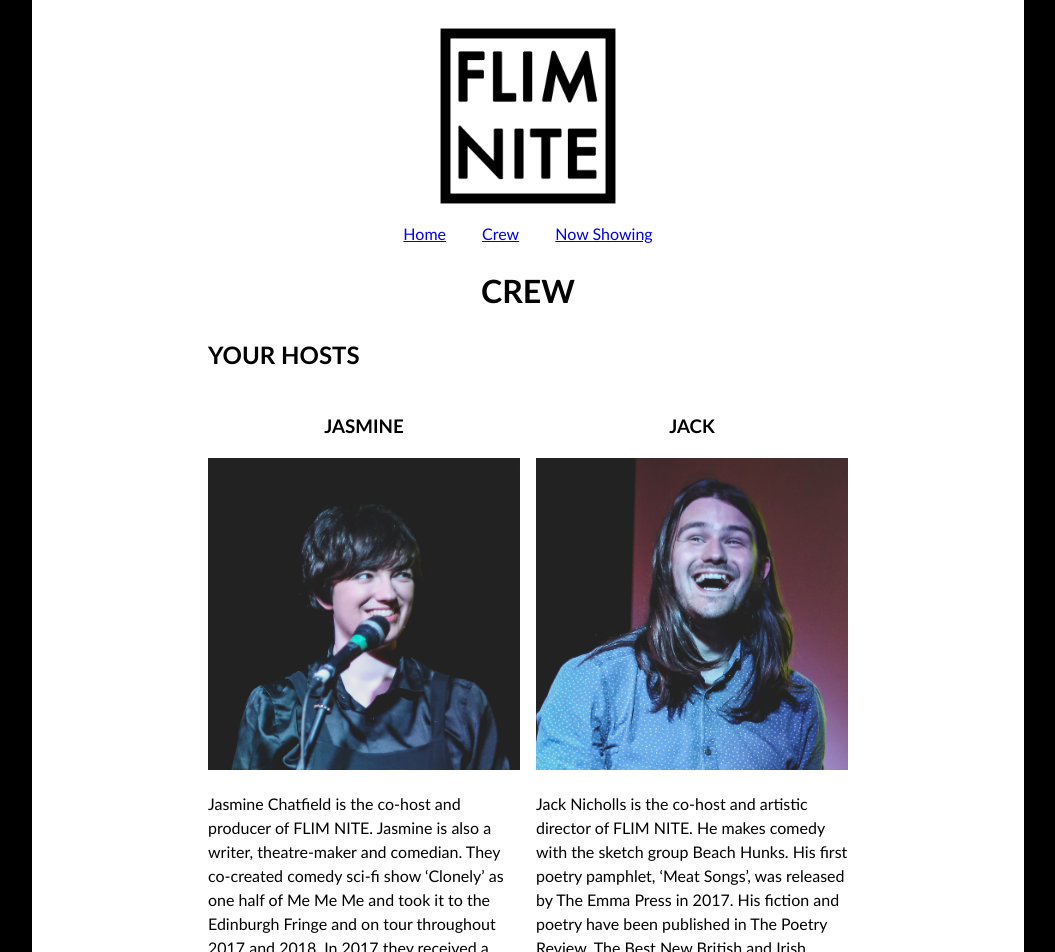
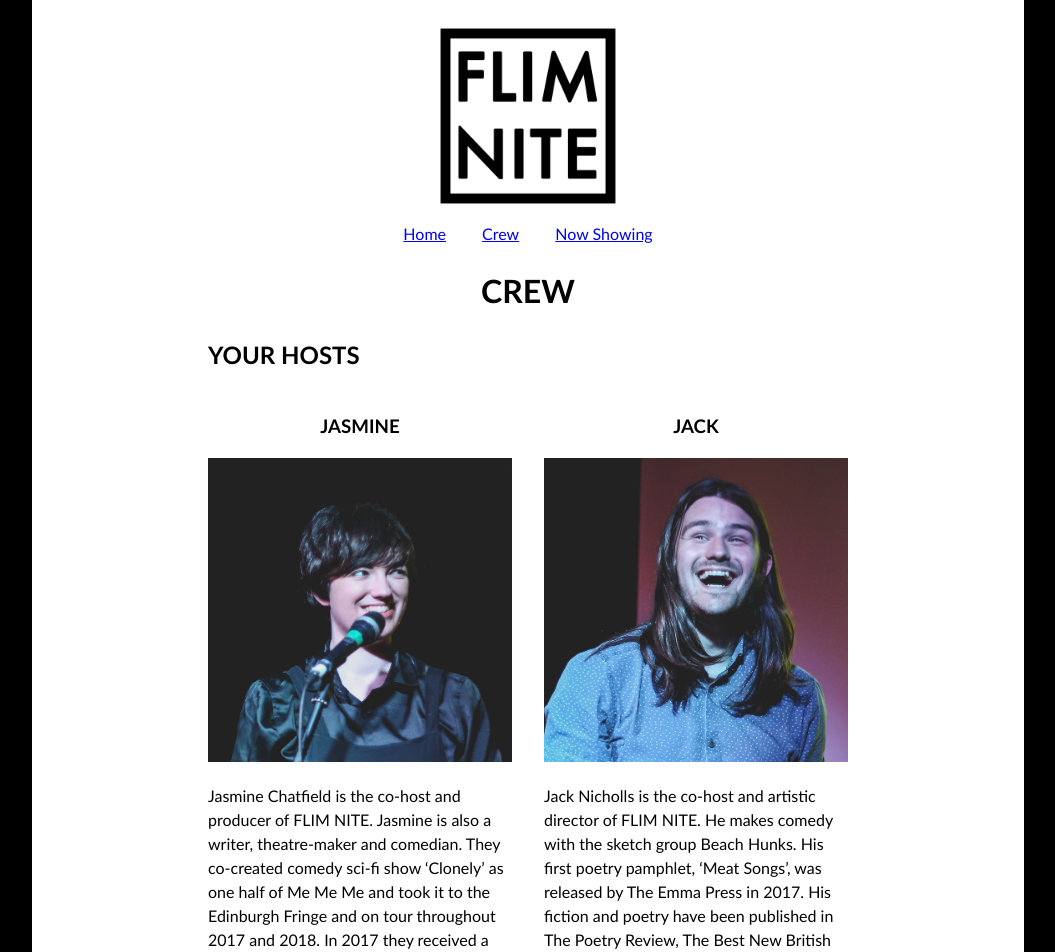
Before and after one commit to kimadactyl/flimnite, a Jekyll site: the page built from crew.md, in a window 1280 px wide. Shown: the top 952 px of the page, without its empty margins (112-1167 px from the left). Built offline with Jekyll 4.4.1, drawn with Linux system fonts in a browser that asks for light colours; our own code applies the rules of GitHub Pages for plain Markdown files.

Commit message:
Increase spacing a mite

```diff
--- a/css/styles.sass
+++ b/css/styles.sass
@@ -54,8 +54,8 @@ ul.showings
   display: grid
   grid-template-columns: 200px auto
   grid-template-areas: "sidebar content"
-  grid-gap: 1rem
-  margin-bottom: 1rem
+  grid-gap: 2rem
+  margin-bottom: 2rem
   h3
     margin-top: 0
     padding-top: 0
@@ -71,6 +71,6 @@ ul.showings
 .hosts
   display: grid
   grid-template-columns: 1fr 1fr
-  grid-gap: 1rem
+  grid-gap: 2rem
   h3
     text-align: center
```
